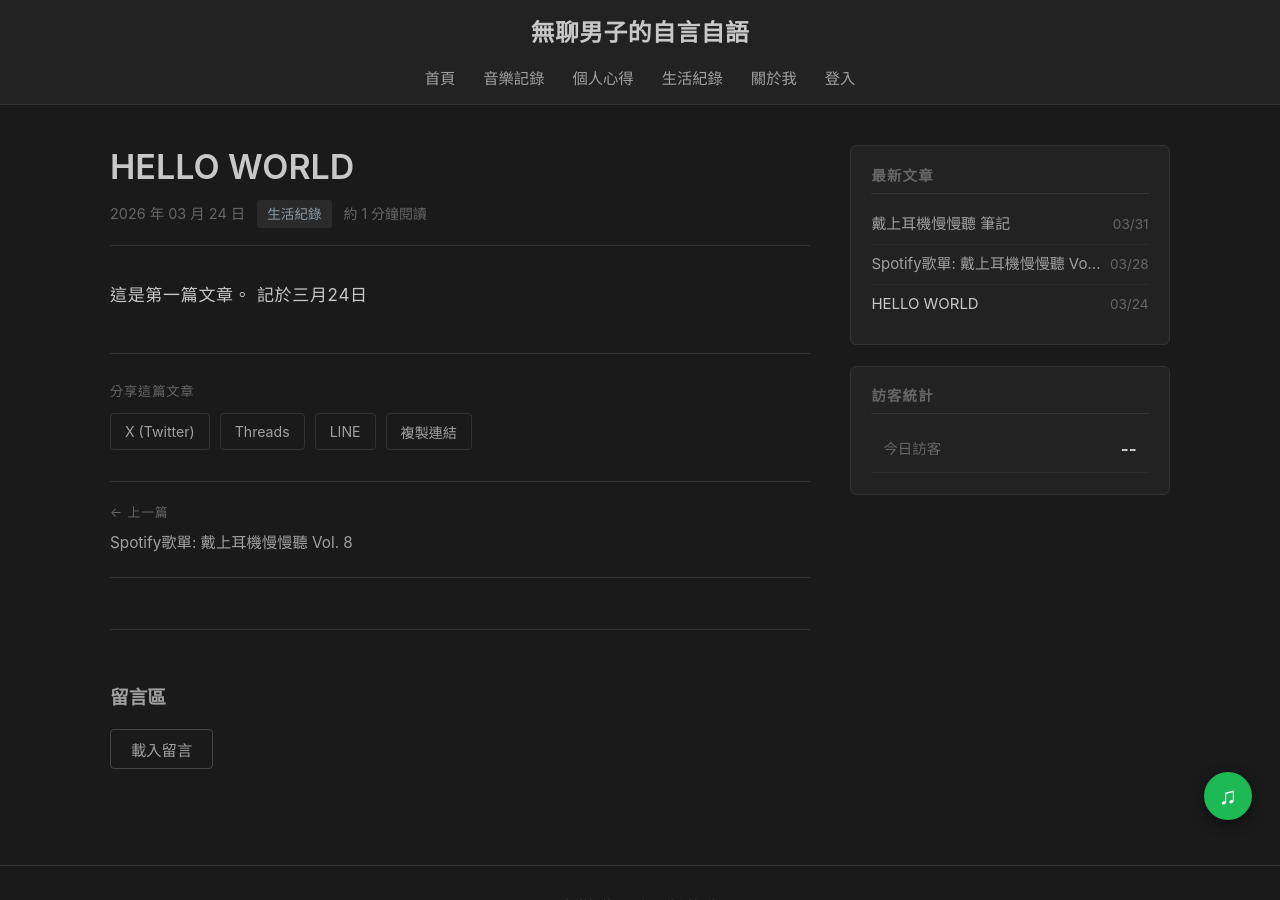
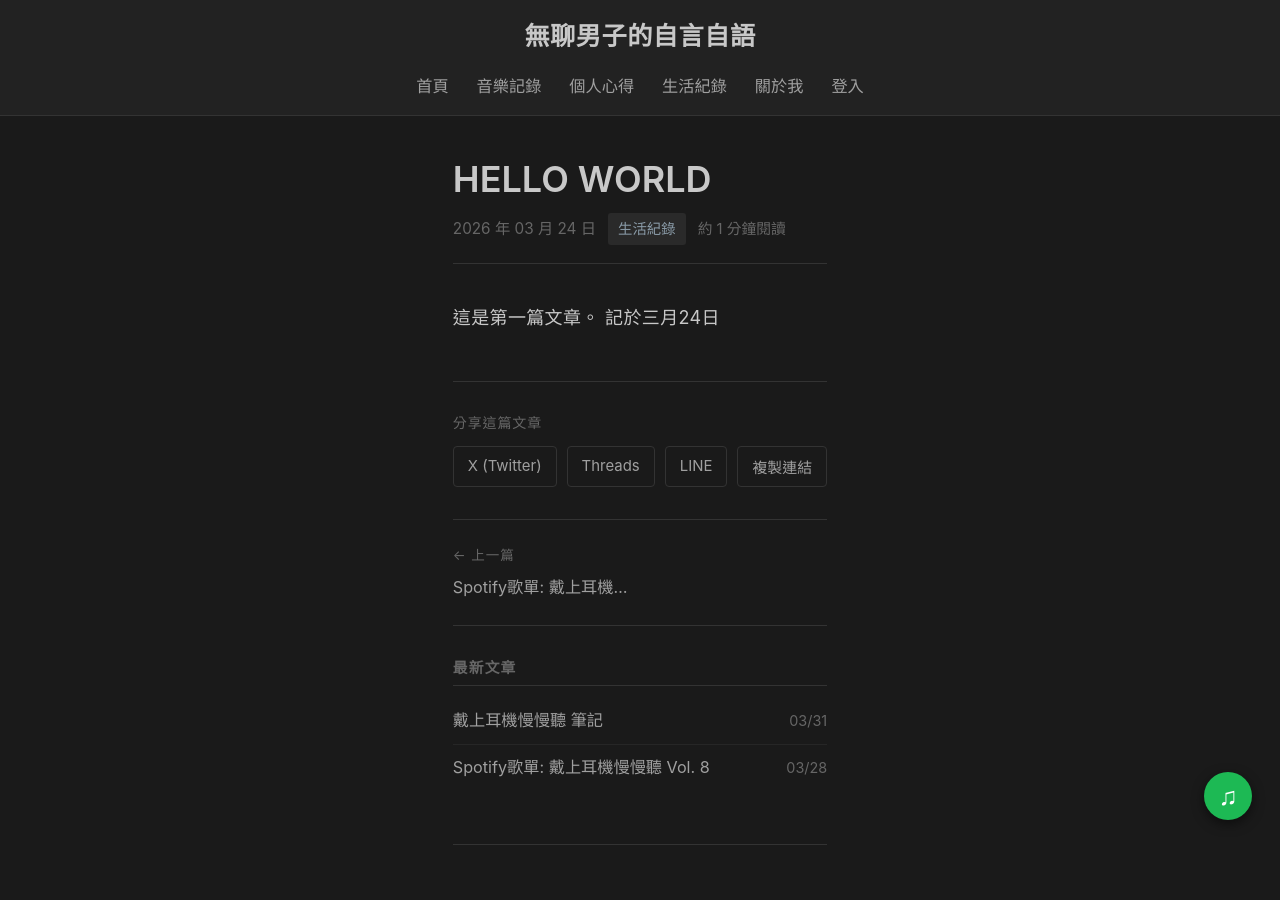
Before and after one commit to TediousMan/tediousman.github.io, a Jekyll site: the page built from _posts/2026-03-24-hello-world.md, in a window 1280 px wide and 900 px high. Built offline with Jekyll 4.4.1, drawn with Linux system fonts in a browser that asks for light colours; some web fonts are replaced; comment, search, counter and statistics services are not loaded.

Commit message:
feat: 文章頁置中版面 + 字型可讀性優化
- 單篇文章頁拿掉側欄、內文置中（max-width 720px），放大時不再偏左
- 其他頁面（首頁、分類頁、關於我等）保留側欄
- 文章底部新增「最新文章」區塊，補強導覽
- 字級 17px → 18px、行距 1.8 → 1.95、字距 0.04em → 0.02em
- .gitignore 加入 .claude/

Co-Authored-By: Claude Opus 4.7 <noreply@anthropic.com>

```diff
--- a/_layouts/default.html
+++ b/_layouts/default.html
@@ -34,12 +34,20 @@
 
   <main class="site-main">
     <div class="container">
-      <div class="content-wrapper">
-        <article class="main-content">
+      {% if page.id %}
+        {% comment %} 文章頁：置中，無側欄 {% endcomment %}
+        <article class="main-content post-page-content">
           {{ content }}
         </article>
-        {% include sidebar.html %}
-      </div>
+      {% else %}
+        {% comment %} 其他頁面：保留側欄 {% endcomment %}
+        <div class="content-wrapper">
+          <article class="main-content">
+            {{ content }}
+          </article>
+          {% include sidebar.html %}
+        </div>
+      {% endif %}
     </div>
   </main>
 
--- a/_layouts/post.html
+++ b/_layouts/post.html
@@ -123,6 +123,23 @@ function copyPostLink() {
 {% endif %}
 {% endif %}
 
+{% assign recent_posts = site.posts | where_exp:"p", "p.url != page.url" | slice: 0, 5 %}
+{% if recent_posts.size > 0 %}
+<section class="recent-posts-in-post">
+  <h3>最新文章</h3>
+  <ul class="related-list">
+    {% for rp in recent_posts %}
+    <li>
+      <a href="{{ rp.url | relative_url }}">
+        <span class="related-title">{{ rp.title }}</span>
+        <span class="related-date">{{ rp.date | date: "%m/%d" }}</span>
+      </a>
+    </li>
+    {% endfor %}
+  </ul>
+</section>
+{% endif %}
+
 <section class="post-comments">
   <h3>留言區</h3>
   <button id="load-comments-btn" onclick="loadDisqus()" style="padding:8px 20px; border:1px solid #444; border-radius:4px; background:none; color:#a0a0a0; font-size:0.9rem; cursor:pointer;">載入留言</button>
--- a/_sass/_layout.scss
+++ b/_sass/_layout.scss
@@ -11,6 +11,12 @@
 .main-content {
   flex: 1;
   min-width: 0;
+}
+
+// Post page: centered, no sidebar (Substack-like reading layout)
+.post-page-content {
+  max-width: 720px;
+  margin: 0 auto;
 }
 
 // Post styles
@@ -43,7 +49,7 @@
 
 .post-content {
   max-width: 680px;
-  letter-spacing: 0.04em;
+  letter-spacing: 0.02em;
 
   h2 {
     margin-top: 2em;
@@ -256,8 +262,9 @@
   }
 }
 
-// Related posts
-.related-posts {
+// Related posts (and "Recent posts" inside post pages — share styling)
+.related-posts,
+.recent-posts-in-post {
   margin: 0.5em 0 1.5em;
 
   h3 {
--- a/_sass/_variables.scss
+++ b/_sass/_variables.scss
@@ -16,8 +16,8 @@ $font-body: "JinXuan", -apple-system, BlinkMacSystemFont, "Segoe UI", "Noto Sans
 $font-heading: $font-body;
 $font-display: "Noto Sans JP", "Hiragino Kaku Gothic ProN", "Yu Gothic", "JinXuan", sans-serif;
 $font-mono: "SF Mono", "Fira Code", monospace;
-$font-size-base: 17px;
-$line-height-base: 1.8;
+$font-size-base: 18px;
+$line-height-base: 1.95;
 
 // Layout
 $container-width: 1100px;
```
Also changed, not shown: 1 other file.
